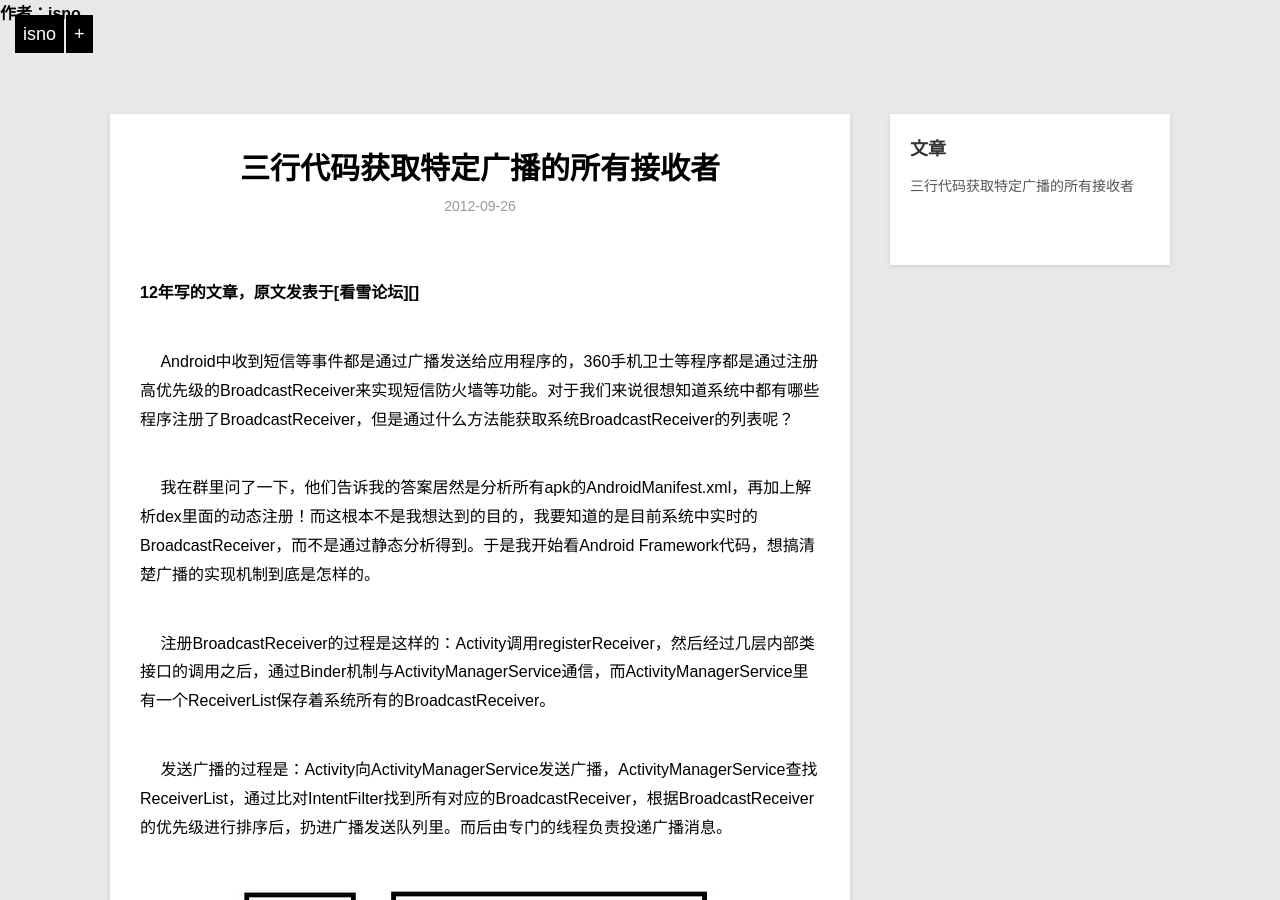
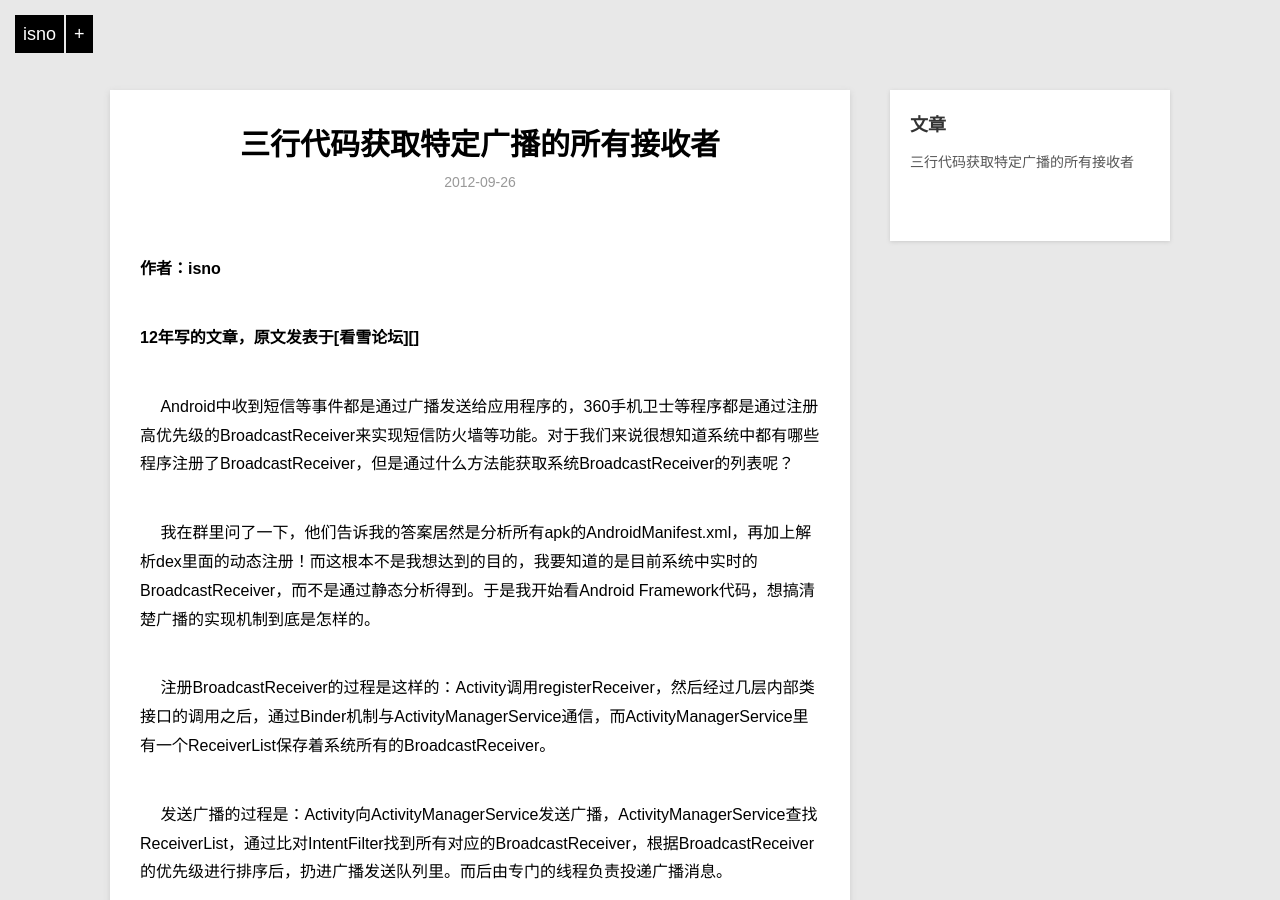
Before and after one commit to isn0/isn0.github.io, a Jekyll site: the page built from _posts/blog/2012-09-26-get-android-BroadcastReceiver.md, in a window 1280 px wide and 900 px high. Built offline with Jekyll 4.4.1, drawn with Linux system fonts in a browser that asks for light colours; Markdown is read by kramdown in place of the engine named in the settings.

```diff
--- a/_layouts/post.html
+++ b/_layouts/post.html
@@ -12,11 +12,12 @@ layout: default
         body { background:#fff; }
     }
 </style>
-<b>作者：isno</b>
+
 <div id="content">
     <div class="entry">
         <h1 class="entry-title"><a href="{{ page.url }}" title="{{ page.title }}">{{ page.title }}</a></h1>
         <p class="entry-date">{{ page.date|date:"%Y-%m-%d" }}</p>
+        <p><b>作者：isno</b></p>
         {{ content }}
     </div>
 
```
